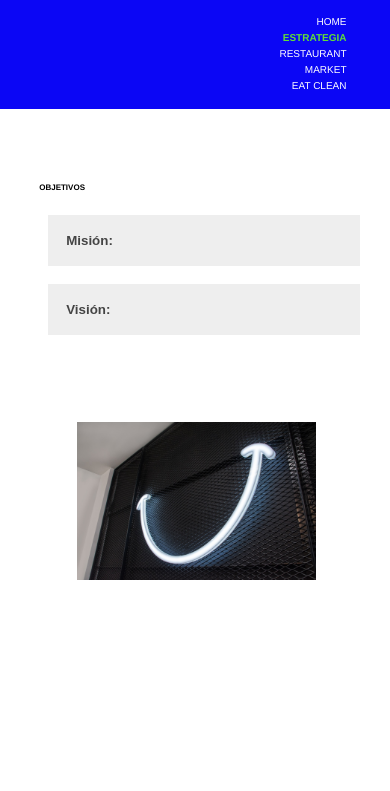
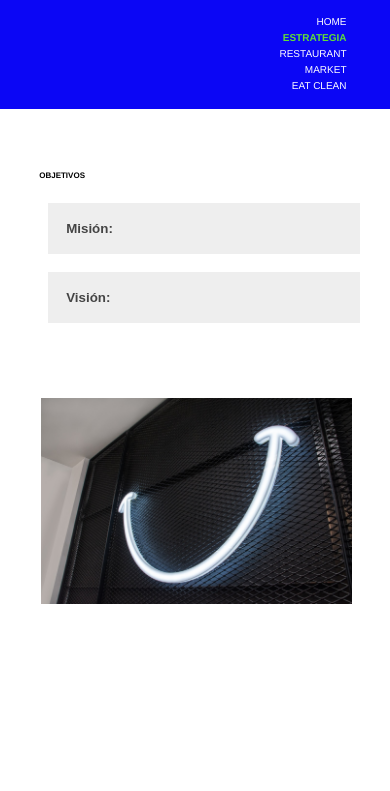
Before and after one commit to rguzmanl/SI539_final, a plain HTML site: page estrategia.html in a window 390 px wide. Shown: the part 53-844 px from the top of the page. Drawn offline with Linux system fonts and the light colour scheme.

Commit message:
Estrategia page changes in media queries - sticky nav

```diff
--- a/css/style.css
+++ b/css/style.css
@@ -810,12 +810,16 @@ footer a i{
 }
 
 /* IPAD SIZE */
-@media only screen and (max-width: 768px) {
+@media only screen and (max-width: 668px) {
   header{
     min-height: 10vh;
     position: sticky;
     top: 0;
     z-index: 5;
+  }
+
+  main{
+    min-height: 70vh;
   }
 
   .main-nav{
@@ -948,7 +952,7 @@ footer a i{
 }
 
 /* IPHONE X, CHOSE THIS SIZE SO I CAN ADJUST TEXT TO FIT PHONE SCREEN */
- @media only screen and (max-width: 500px) {
+ @media only screen and (max-width: 400px) {
 
   header{
     min-height: 10vh;
@@ -995,7 +999,7 @@ footer a i{
 /* RESPONSIVE DESIGN FOR ESTRATEGIA PAGE */
 
 main{
-  min-height: 86vh;
+  min-height: 110vh;
 }
 
 
@@ -1003,7 +1007,7 @@ main{
   display: inline-grid;
 }
 .statement img{
-  width: 65%;
+  width: 85%;
   padding: 1em;
   justify-self: center;
   grid-row-start: 2;
```
